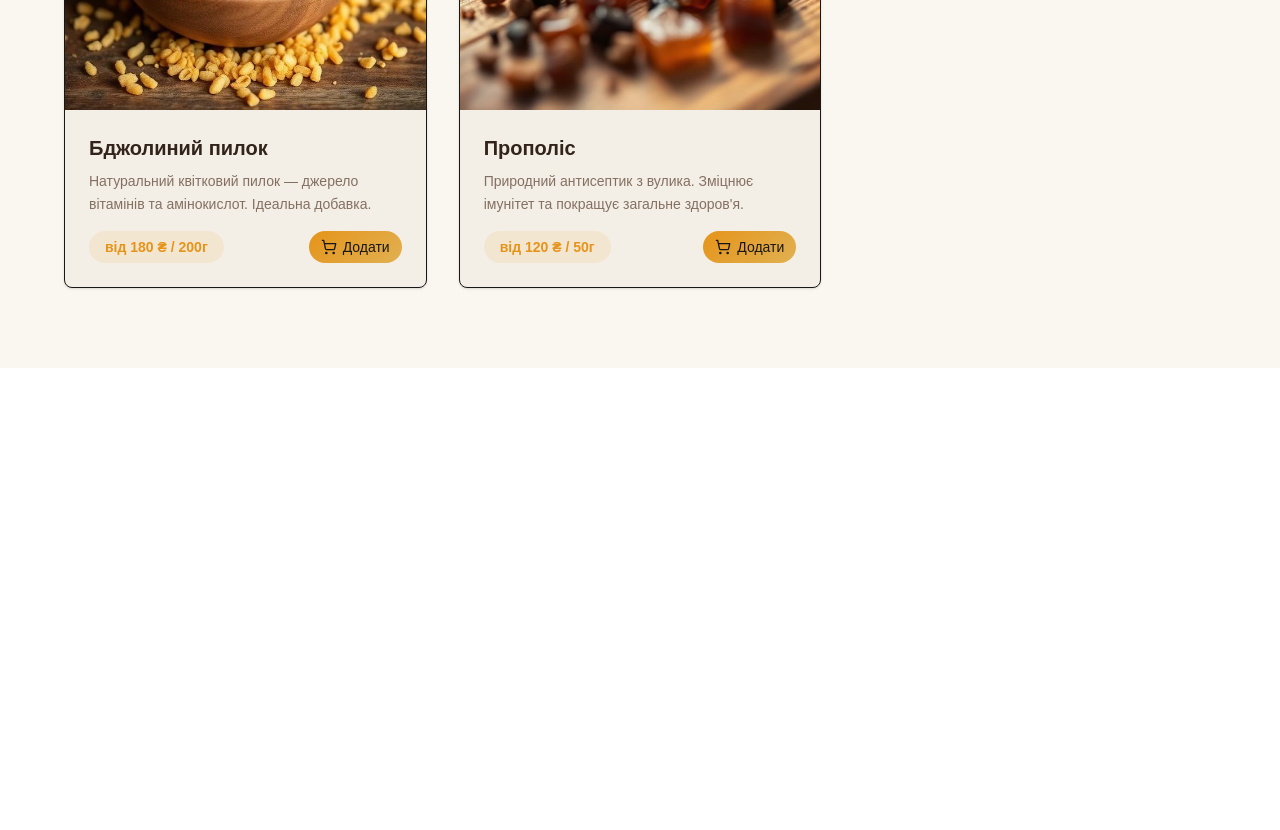
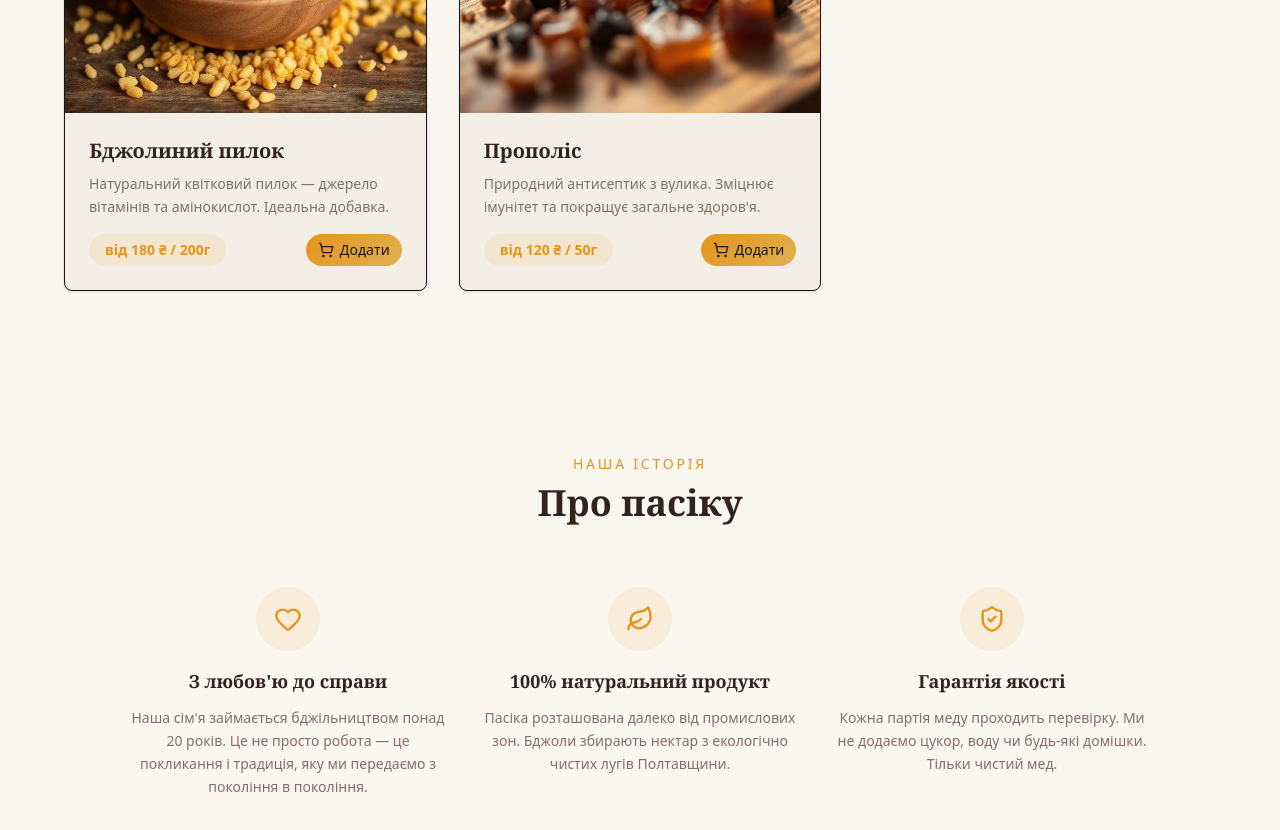
Before and after one commit to VitaliyPritula/family-apiary-website, a Next.js app: page / in a window 1280 px wide. Shown: the part 1900-2730 px from the top of the page. Before the commit the page ends 2268 px from the top, so only its background shows below. Built offline with nearby package versions, Linux system fonts and the light colour scheme.

Commit message:
storinka zverstana

```diff
--- /dev/null
+++ b/src/app/components/layout/footer/Footer.tsx
@@ -0,0 +1,10 @@
+const Footer = () => (
+  <footer className="bg-[#32241b] text-[#faf6f099] py-8 px-4">
+    <div className="container max-w-6xl mx-auto flex flex-col sm:flex-row items-center justify-between gap-4 text-sm">
+      <span>© 2026 Сімейна пасіка. Усі права захищені.</span>
+      <span>Зроблено з 💛 в Україні</span>
+    </div>
+  </footer>
+);
+
+export default Footer;
--- /dev/null
+++ b/src/app/components/section/AboutSection.tsx
@@ -0,0 +1,52 @@
+'use client';
+import { Heart, Leaf, ShieldCheck } from "lucide-react";
+
+const features = [
+  {
+    icon: Heart,
+    title: "З любов'ю до справи",
+    text: "Наша сім'я займається бджільництвом понад 20 років. Це не просто робота — це покликання і традиція, яку ми передаємо з покоління в покоління.",
+  },
+  {
+    icon: Leaf,
+    title: "100% натуральний продукт",
+    text: "Пасіка розташована далеко від промислових зон. Бджоли збирають нектар з екологічно чистих лугів Полтавщини.",
+  },
+  {
+    icon: ShieldCheck,
+    title: "Гарантія якості",
+    text: "Кожна партія меду проходить перевірку. Ми не додаємо цукор, воду чи будь-які домішки. Тільки чистий мед.",
+  },
+];
+
+const AboutSection = () => {
+  return (
+    <section id="about" className="bg-[#FAF6F0] text-[#32241b] py-20 px-4">
+      <div className="container max-w-5xl mx-auto">
+        <div className="text-center mb-16">
+          <span className="text-[#e69419] font-body text-sm tracking-[0.2em] uppercase">Наша історія</span>
+          <h2 className="text-3xl md:text-4xl font-display font-bold text-[#32241b] mt-2">
+            Про пасіку
+          </h2>
+        </div>
+        <div className="grid grid-cols-1 md:grid-cols-3 gap-8">
+          {features.map((feature) => (
+            <div key={feature.title} className="text-center">
+              <div className="bg-[#e69419]/[.1] w-16 h-16 flex items-center justify-center rounded-full mx-auto mb-4">
+                <feature.icon className="w-7 h-7 text-[#e69419]" size={48} />
+              </div>
+              <h3 className="font-display font-semibold text-lg text-[#32241b] mb-3">
+                {feature.title}
+              </h3>
+              <p className="text-[#847062] leading-relaxed text-sm">
+                {feature.text}
+              </p>
+            </div>
+          ))}
+
+        </div>
+      </div>
+    </section>
+  );
+};
+export default AboutSection
--- /dev/null
+++ b/src/app/components/section/ContactSection.tsx
@@ -0,0 +1,59 @@
+import { Phone, MessageCircle, Send, MapPin } from "lucide-react";
+import { Button } from "@/app/components/ui/button";
+
+const ContactSection = () => {
+  return (
+    <section id="contacts" className="py-20 px-4 bg-gradient-to-b from-[#faf6f0] to-[#f0e7db] text-cream/60">
+      <div className="container max-w-4xl mx-auto text-center">
+        <h2 className="text-3xl md:text-4xl font-display font-bold text-[#32241b] mb-4">
+          Зв&apos;яжіться з нами
+        </h2>
+        <p className="text-[#847062] text-lg mb-12 max-w-xl mx-auto">
+          Замовляйте натуральний мед напряму від пасічника. Доставка по всій Україні.
+        </p>
+
+        <div className="grid sm:grid-cols-2 gap-6 mb-12">
+          <div className="bg-[#faf6f0] rounded-lg p-6 shadow-sm border border-border">
+            <Phone className="w-8 h-8 text-[#e69419] mx-auto mb-3" />
+            <h3 className="font-display font-semibold text-lg mb-1 text-[#32241b]">Телефон</h3>
+            <a href="tel:+380990366231" className="hover:text-[#e69419] transition-colors text-[#847062]">
+              +380 (99) 036-62-31
+            </a>
+          </div>
+
+          <div className="bg-[#faf6f0] rounded-lg p-6 shadow-sm border border-border">
+            <MapPin className="w-8 h-8 text-[#e69419] mx-auto mb-3" />
+            <h3 className="font-display font-semibold text-[#32241b] text-lg mb-1">Місцезнаходження</h3>
+            <p className="text-[#847062]">Полтавська область, Україна</p>
+          </div>
+        </div>
+
+        <div className="flex flex-col sm:flex-row gap-4 justify-center">
+          <Button
+            asChild
+            size="lg"
+            className="bg-[linear-gradient(135deg,_#e69419,_#e0b152)] text-primary-foreground font-semibold text-base px-8 hover:opacity-90 transition-opacity"
+          >
+            <a href="https://t.me/+380990366231/" target="_blank" rel="noopener noreferrer">
+              <Send className="w-5 h-5 mr-2" />
+              Telegram
+            </a>
+          </Button>
+          <Button
+            asChild
+            size="lg"
+            variant="outline"
+            className="border-2 border-[#e0b152] rounded-[18px]  bg-[#faf6f0] text-[#32241b] font-semibold text-base px-8 hover:bg-primary/10"
+          >
+            <a href="viber://chat?number=+380990366231/" target="_blank" rel="noopener noreferrer">
+              <MessageCircle className="w-5 h-5 mr-2" />
+              Viber
+            </a>
+          </Button>
+        </div>
+      </div>
+    </section>
+  );
+};
+
+export default ContactSection;
--- a/src/app/globals.css
+++ b/src/app/globals.css
@@ -1,3 +1,5 @@
+@import url('https://fonts.googleapis.com/css2?family=Playfair+Display:wght@400;500;600;700&family=Source+Sans+3:wght@300;400;500;600&display=swap');
+
 @import "tailwindcss";
 @config "../../tailwind.config.js";
 
@@ -16,7 +18,7 @@
 
 @media (prefers-color-scheme: dark) {
   :root {
-    --background: #0a0a0a;
+    --background: #32241b;
     --foreground: #ededed;
   }
 }
@@ -25,5 +27,9 @@
 body {
   background: var(--background);
   color: var(--foreground);
-  font-family: Arial, Helvetica, sans-serif;
+  font-family: var(--font-sans);
 }
+
+h1, h2, h3, h4, h5, h6 {
+  font-family: var(--font-serif);
+}
--- a/src/app/layout.tsx
+++ b/src/app/layout.tsx
@@ -1,6 +1,7 @@
 import type { Metadata } from "next";
 import { Geist, Geist_Mono } from "next/font/google";
 import Header from "./components/layout/header/Header";
+import Footer from "./components/layout/footer/Footer";
 import Cartdrawer from "./components/contants/CartDrawer";
 import "./globals.css";
 
@@ -31,7 +32,8 @@ export default function RootLayout({
       >
         <Header />
         <Cartdrawer />
-        <main className="">{children}</main>
+        <main className="relative">{children}</main>
+        <Footer />
       </body>
     </html>
   );
--- a/src/app/page.tsx
+++ b/src/app/page.tsx
@@ -1,13 +1,16 @@
 'use client';
 import Hero from './components/section/HeroSection';
 import ProductSection from './components/section/ProductSection';
+import AboutSection from './components/section/AboutSection';
+import ContactSection from './components/section/ContactSection';
 
 export default function Home() {
   return (
-    <div className="relative">
+    <>
       <Hero />
       <ProductSection />
-    </div>
-
+      <AboutSection />
+      <ContactSection />
+    </>
   );
 }
```
